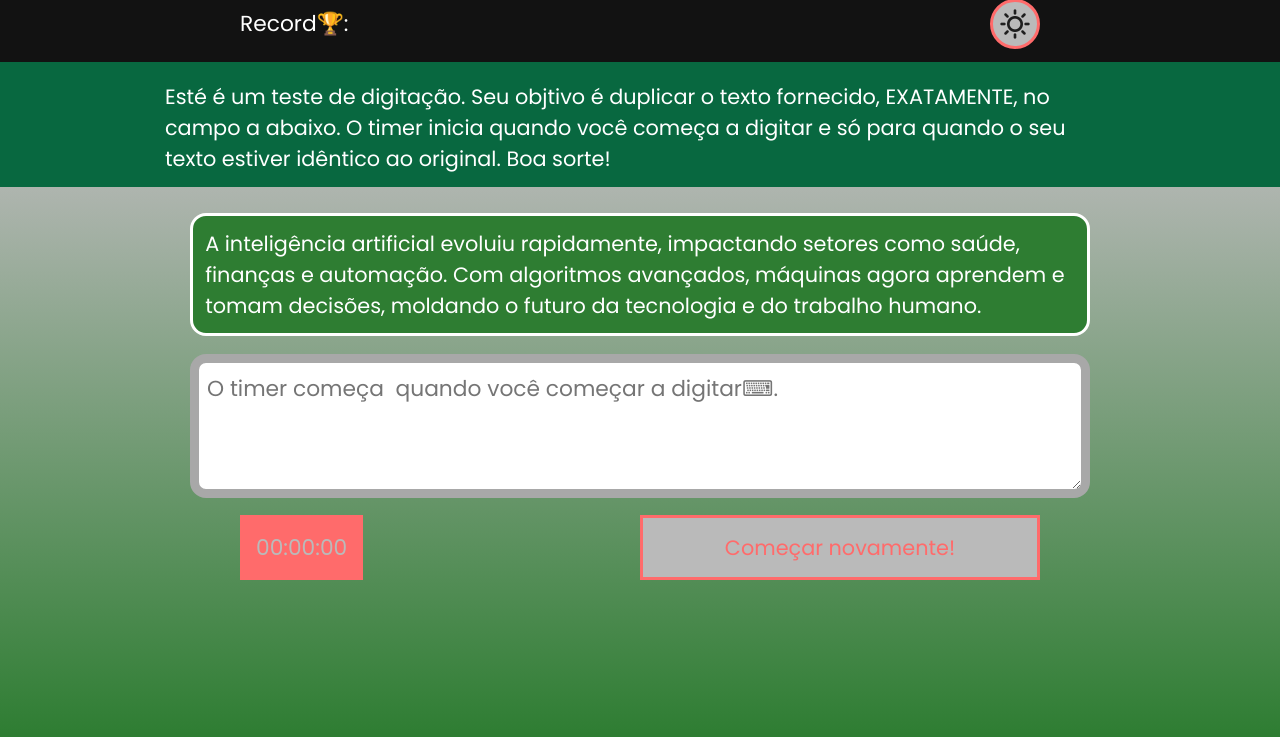
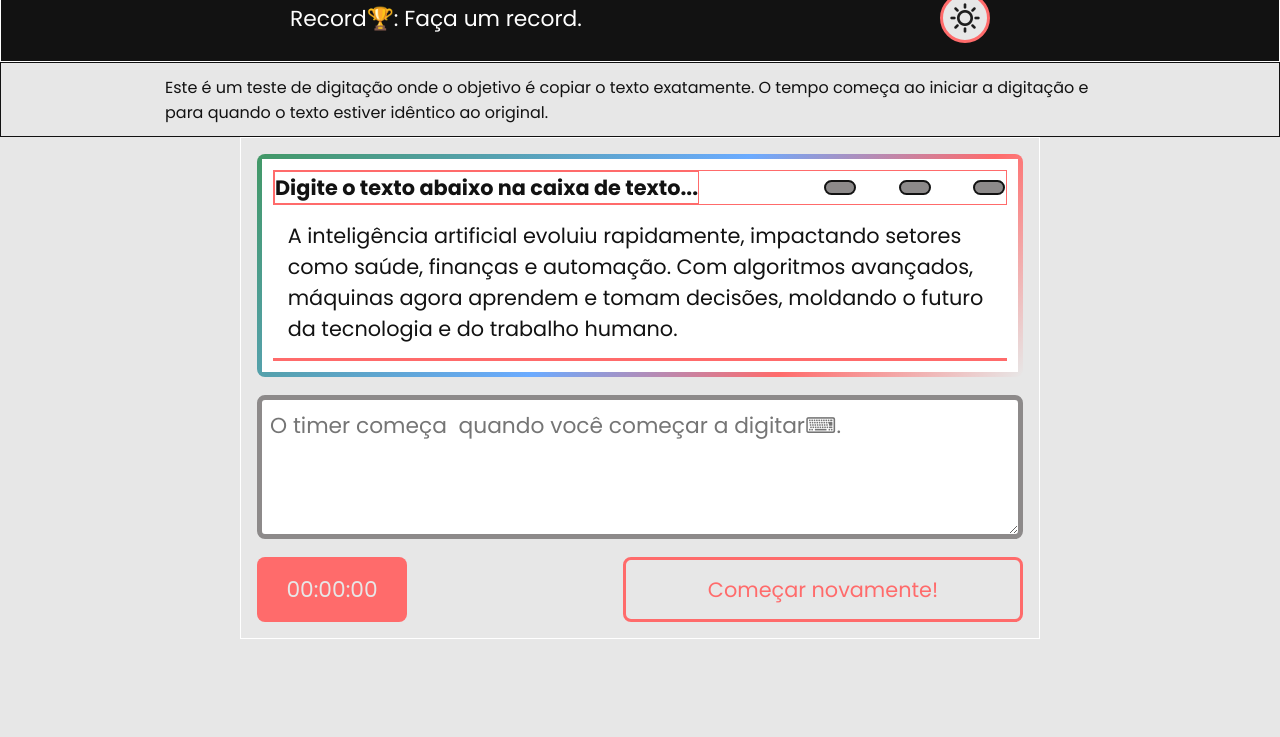
Before and after one commit to DavidDevFull/Test_Sua_Velocidade.Js, a plain HTML site: page index.html in a window 1280 px wide. Shown: the part 63-800 px from the top of the page. Drawn offline with Linux system fonts and the light colour scheme.

Commit message:
limpando commits anteriores

```diff
--- a/index.css
+++ b/index.css
@@ -7,12 +7,13 @@
     font-family: "Poppins", sans-serif;
 }
 :root{
-    --green: #086840;
     --light_Green: #2E7D32;
-    --gray: #a8a8a8;
-    --dark_Gray: #121212;
-    --white: #bababa;
+    --gray: #8d8a8a;
+    --dark_Theme: #121212;
+    --white: #e7e7e7;
     --red: #FF6B6B ;
+    --green: #429866 ;
+    --blue: #6babff ;
 }
 body{
     background: var(--white);
@@ -24,14 +25,14 @@ body{
 header{
     margin: 0 auto;
     width: 100%;
-    height: 250px;
+    height: 200px;
     display: flex;
     justify-content: space-between;
     flex-direction: column;
     background-color: var(--green);
 }
 .div_H1_Span_Score_Theme{
-    background: var(--dark_Gray);
+    background: var(--dark_Theme);
     width: clamp(95%, 1.7vw, 20rem);
     width: 100%;
     height: 125px;
@@ -42,15 +43,17 @@ header{
     align-items: center;
     flex-direction: column;
     padding: 2%;
+
+    border: solid 1px;
 }
 .div_H1_Span_Score_Theme h1{
     border-bottom: solid 2px var(--red);
-    font-size: clamp(1.9rem, 1.7vw, 2rem);
+    font-size: clamp(1.5rem, 1.7vw, 2rem);
 }
 /*************************************************/
 .div_Span_Score_Theme{
     width: clamp(85%, 1.7vw, 32rem);
-    max-width: 800px;
+    max-width: 700px;
     height: 40px;
     margin: 16px;
 
@@ -74,54 +77,106 @@ header{
     justify-content: center;
 }
 .div_Information_App{
+    padding: 8px;
+    height: 75px;
+
     display: flex;
     align-items: center;
     justify-content: center;
-    flex-direction: column;
+    background: var(--white);
 
-    margin: .8rem;
+    border: solid 1px var(--dark_Theme);
 }
 .div_Information_App p{
     border-radius: 12px;
     max-width: 950px;
-    font-size: clamp(.9rem, 1.7vw, 1.3rem);
-
+    font-size: clamp(.8rem, 1.7vw, 1rem);
+    color: var(--dark_Theme);
 }
 /*************************************************/
 .section_All_Elements{
-    width: clamp(95%, 1.7vw, 20rem);
-    margin: 2% auto;
+    width: clamp(100%, 1.7vw, 20rem);
+    max-width: 800px;
+
+    margin: 0 auto;
+    padding: 16px;
 
     display: flex;
     align-items: center;
     justify-content: center;
     flex-direction: column;
     gap: 1.1rem;
+    border: solid 1px;
 }
+/*************************************************/
+.section_H3_Lbls_P{
+    background: linear-gradient(#ffffff, #ffffff) 50% 50%/calc(100% - 10px) calc(100% - 10px) no-repeat,
+    linear-gradient(315deg, transparent 0%, #ff6b6b 25%, #6babff 50%, #429866 100%);
+
+    padding: 1rem;
+    border-radius: .5rem;
+    max-width: 800px;
+
+    background-color: var(--white);
+    color: var(--dark_Theme);
+
+}
+.div_H3_Lbls{
+    width: 100%;
+    border: solid 1px var(--red);
+
+    display: flex;
+    justify-content: space-between;
+    align-items: center;
+
+}
+.div_H3_Lbls h3{
+    font-size:clamp(.7rem, 1.7vw, 1.3rem);
+    border: solid 1px var(--red);
+    color: var(--dark_Theme);
+
+}
+.div_H3_Lbls div{
+    width: clamp(25%, 1.7vw, 20rem);
+    display: flex;
+    justify-content: space-between;
+    align-items: center;
+    border: solid 1px;
+}
+.div_H3_Lbls div label{
+    width: 32px;
+    height: 15px;
+    background: var(--gray);
+    border: solid 2px var(--dark_Theme);
+    border-radius: 3rem;
+
+}
+
 #p_Text_Ramdom{
-    background-color: var(--light_Green);
-    width: clamp(80%, 1.7vw, 32rem);
-    max-width: 900px;
-    border: solid 3px;
-    border-radius: 1rem;
+    max-width: 800px;
+    color: var(--dark_Theme);
 
-    font-size:clamp(.7rem, 1.7vw, 1.3rem);
-    padding: 1%;
+    font-size:clamp(.8rem, 1.7vw, 1.3rem);
+    padding: 2%;
+    border-bottom: #FF6B6B 3px solid;
+
 }
+/*************************************************/
 #text_Area_User{
     width: clamp(80%, 1.7vw, 10rem);
     font-size:clamp(.9rem, 1.7vw, 1.4rem);
-    max-width: 900px;
+    width: 100%;
+    max-width: 800px;
     height: 9rem;
     padding: 9px 8px;
-    border: solid 9px var(--gray);
-    border-radius: 1rem;
-    color: var(--dark_Gray);
+    border: solid 5px var(--gray);
+    border-radius: .5rem;
+    color: var(--dark_Theme);
     outline: none;
 }
 
 .div_span_Timer_Btn_Reset{
-    width: clamp(80%, 1.7vw, 9rem);
+    width: 100%;
     max-width: 800px;
 
     display: flex;
@@ -129,12 +184,21 @@ header{
     align-items: center;
     gap: 16px;
 }
+.div_span_Timer_Btn_Reset div{
+    width: 150px;
+    height: 65px;
+
+    border-radius: .5rem;
+
+    display: flex;
+    align-items: center;
+    justify-content: center;
+    background: var(--red);
+}
 #span_Timer{
     font-size: clamp(.9rem, 1.7vw, 1.5rem);
-    color: var(--black);
-    background: var(--red);
+    color: var(--dark_Theme);
     color: var(--white);
-    padding: 16px;
 }
 
 #btn_Reset{
@@ -145,6 +209,7 @@ header{
     background: var(--white);
     border: solid 3px var(--red);
     font-size: clamp(.9rem, 1.7vw, 1.3rem);
+    border-radius: .5rem;
     transition: .9s;
 }
 #btn_Reset:hover{
@@ -155,9 +220,30 @@ header{
 }
 
 .dark_Theme{
-    background: linear-gradient(0deg, var(--light_Green) 0%, var(--dark_Gray) 75%);
+    background: var(--dark_Theme);
+    transition: 0.9;
+    background: of_Course_Theme_For_dark_Theme;
+    animation: of_Course_Theme_For_dark_Theme .7s linear;
+}
+@keyframes of_Course_Theme_For_dark_Theme{
+    0%{
+        background: var(--white);
+        border: var(--dark_Theme);
+    }100%{
+        background: var(--dark_Theme);
+        border: (var(--white));
+    }
 
 }
 .of_Course_Theme{
-    background: linear-gradient(0deg, var(--light_Green) 0%, var(--white) 75%);
+    background: var(--white);
+    animation: dark_Theme_Theme_For_Of_Course_Theme .7s linear;
 }
+@keyframes dark_Theme_Theme_For_Of_Course_Theme{
+    0%{
+        background: var(--dark_Theme);
+    }100%{
+        background: var(--white);
+    }
+
+}
--- a/index.html
+++ b/index.html
@@ -10,21 +10,33 @@
 </head>
 <body>
     <header>
-        <div class="div_H1_Span_Score_Theme">
+        <section class="div_H1_Span_Score_Theme">
             <h1>Teste a sua velocidade!</h1>
             <div class="div_Span_Score_Theme">
                 <span>Record🏆: <span id="span_Record_Current"></span> </span>
                 <button id="btn_Theme_Dark_Of_Course"><img src="image/brilho-do-sol.png" alt="Tema" width="32px"></button>
             </div>
-        </div>
-    <div class="div_Information_App"><p>Esté é um teste de digitação. Seu objtivo é duplicar o texto fornecido, EXATAMENTE, no campo a abaixo. O timer inicia quando você começa a digitar e só para quando o seu texto  estiver idêntico ao original. Boa sorte!</p></div>
+        </section>
+    <div class="div_Information_App"><p>Este é um teste de digitação onde o objetivo é copiar o texto exatamente. O tempo começa ao iniciar a digitação e para quando o texto estiver idêntico ao original.</p></div>
     </header>
 
     <section class="section_All_Elements">
-        <p id="p_Text_Ramdom">A inteligência artificial evoluiu rapidamente, impactando setores como saúde, finanças e automação. Com algoritmos avançados, máquinas agora aprendem e tomam decisões, moldando o futuro da tecnologia e do trabalho humano.</p>
+        <section class="section_H3_Lbls_P">
+            <div class="div_H3_Lbls">
+                <h3>Digite o texto abaixo na caixa de texto...</h3>
+                <div>
+                    <label for="#"></label>
+                    <label for="#"></label>
+                    <label for="#"></label>
+                </div>
+            </div>
+                <p id="p_Text_Ramdom">A inteligência artificial evoluiu rapidamente, impactando setores como saúde, finanças e automação. Com algoritmos avançados, máquinas agora aprendem e tomam decisões, moldando o futuro da tecnologia e do trabalho humano.</p>
+        </section>
         <textarea name="" class="text_Area_User" id="text_Area_User" placeholder="O timer começa  quando você começar a digitar⌨."></textarea>
         <div class="div_span_Timer_Btn_Reset">
-            <span id="span_Timer">00:00:00</span>
+            <div>
+                <span id="span_Timer">00:00:00</span>
+            </div>
             <button id="btn_Reset">Começar novamente!</button>
         </div>
     </section>
--- a/script.js
+++ b/script.js
@@ -1,4 +1,5 @@
 const body = document.querySelector('body')
+const labels = document.querySelectorAll('.div_H3_Lbls div label')
 const p_Text_Ramdom = document.getElementById('p_Text_Ramdom');
 const text_Area_User = document.getElementById('text_Area_User');
 const span_Timer = document.getElementById('span_Timer');
@@ -10,6 +11,7 @@ const img_Button_Theme_Dark_Of_Course = document.querySelector('#btn_Theme_Dark_
 let timer = [0, 0, 0, 0];
 let interval;
 let timer_Running = false;
+let best_Time = localStorage.getItem('best_Time');
 
 const texts = [
     'A inteligência artificial evoluiu rapidamente, impactando setores como saúde, finanças e automação. Com algoritmos avançados, máquinas agora aprendem e tomam decisões, moldando o futuro da tecnologia e do trabalho humano.',
@@ -39,15 +41,24 @@ function spell_Check() {
     let origin_Text = p_Text_Ramdom.textContent;
     let origin_Text_Match = origin_Text.substring(0, text_Entered.length);
 
+
+    labels.forEach((element_Lbl, index) => {
         if (text_Entered === origin_Text) {
             clearInterval(interval);
             text_Area_User.style.borderColor = '#429890';
-        save_Status();
+            // Define a cor correta para este label e reseta os outros
+            labels.forEach((lbl, i) => lbl.style.background = i === index ? '#429890' : '#8d8a8a');
         } else if (text_Entered === origin_Text_Match) {
-        text_Area_User.style.borderColor = '#65ccf3';
+            text_Area_User.style.borderColor = '#6babff';
+            labels.forEach((lbl, i) => lbl.style.background = i === index ? '#6babff' : '#8d8a8a');
         } else {
-        text_Area_User.style.borderColor = '#E95d0f';
+            text_Area_User.style.borderColor = '#FF6B6B';
+            labels.forEach((lbl, i) => lbl.style.background = i === index ? '#FF6B6B' : '#8d8a8a');
         }
+
+        console.log(`Test index: ${index} - ${element_Lbl}`);
+    });
+
 }
 // Função que inicia o timer quando algo for digitado na caixa de texto.
 function start() {
@@ -69,11 +80,20 @@ function reset() {
 
     let text_Current = texts[Math.floor(Math.random() * texts.length)];
     p_Text_Ramdom.textContent = text_Current;
+
+    labels.style.background = '#8d8a8a;';
 }
 // Salva o melhor tempo e mostra o record atual do usuário.
+span_Record_Current.textContent = best_Time
+if(best_Time){
+    span_Record_Current.textContent = best_Time;
+}else{
+    span_Record_Current.textContent = 'Faça um record.';
+}
+
+
+
 function save_Status() {
-    let best_Time = localStorage.getItem('best_Time');
-
     let current_Time = span_Timer.textContent;
 
     if (!best_Time || Number(current_Time.replace(/:/g, '')) < Number(best_Time.replace(/:/g, ''))) {
@@ -108,33 +128,39 @@ function applySavedTheme() {
 }
 // Função para bloquear copia e cola.
 function block_Cheating_Actions(element, event){
-    element.addEventListener("paste", (event) => {
+    /*element.addEventListener("paste", (event) => {
         event.preventDefault();
         alert("❌ Você não pode colar texto aqui!");
-    });
+    });*/
 
-    element.addEventListener("copy", (event) => {
+    /*element.addEventListener("copy", (event) => {
         event.preventDefault();
         alert("❌ Copiar texto também não é permitido!");
-    });
+    });*/
 
     element.addEventListener("cut", (event) => {
         event.preventDefault();
         alert("❌ Cortar texto não é permitido!");
     });
 
-    element.addEventListener("contextmenu", (event) => {
+    /*element.addEventListener("contextmenu", (event) => {
         alert("❌ Não é permitido abrir o menu do navegador.");
         event.preventDefault();
-    });
+    });*/
 
     element.addEventListener("drop", (event) => {
         event.preventDefault();
         alert("❌ Arrastar o texto não é permitido!");
     });
 }
+
+
+if(!text_Area_User.value == ""){
+    start()
+}
+
 // Eventos
-text_Area_User.addEventListener('input', start, false);
+//text_Area_User.addEventListener('keypress', start, false);
 text_Area_User.addEventListener('keyup', spell_Check, false);
 btn_Reset.addEventListener('click', reset, false);
 btn_Theme_Dark_Of_Course.addEventListener('click', replacement_Dark_Of_Course);
@@ -143,3 +169,4 @@ block_Cheating_Actions(text_Area_User)
 block_Cheating_Actions(body)
 
 applySavedTheme();
+console.log(labels)
```
Lines whose indentation alone changed are shown as unchanged.
